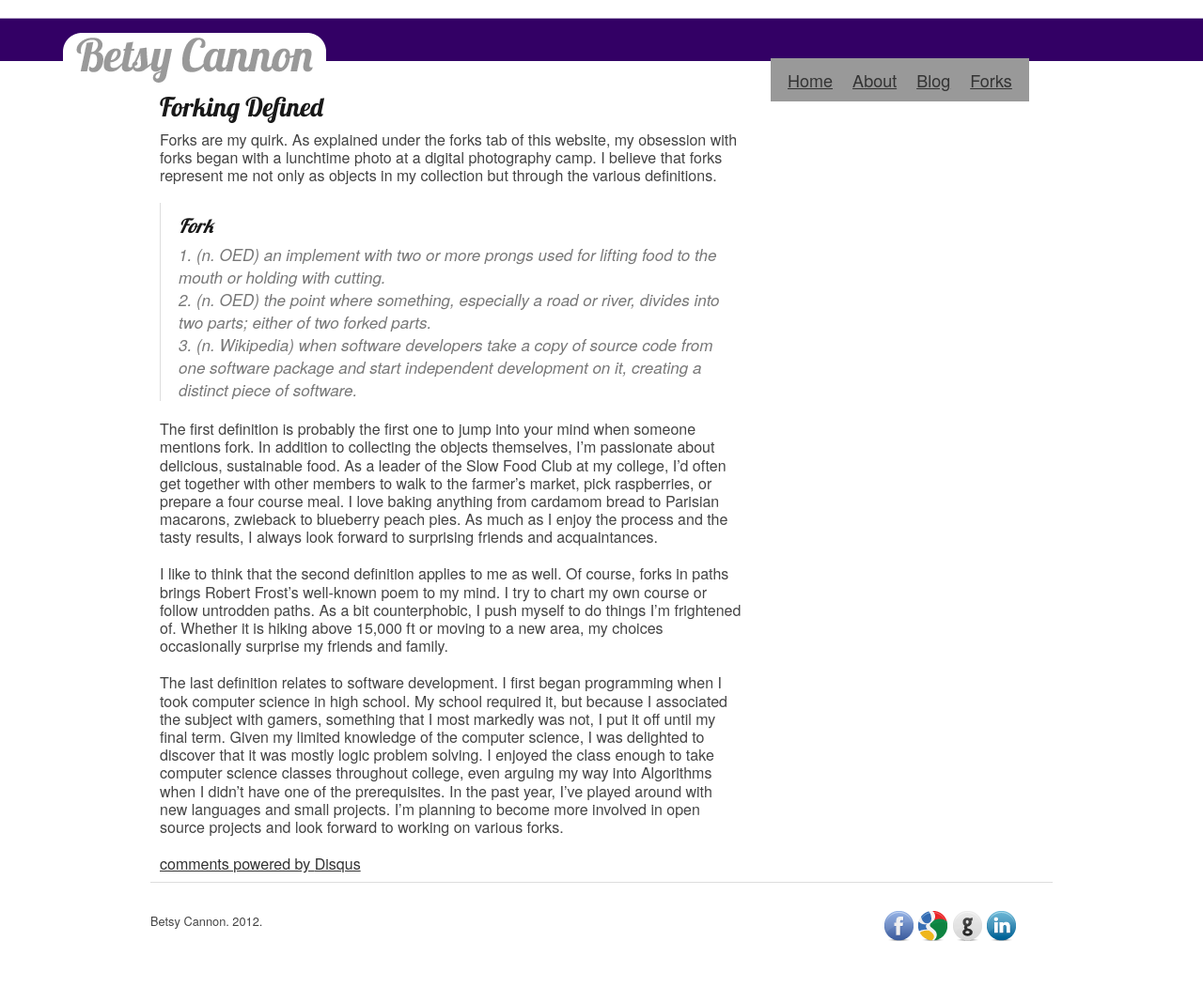
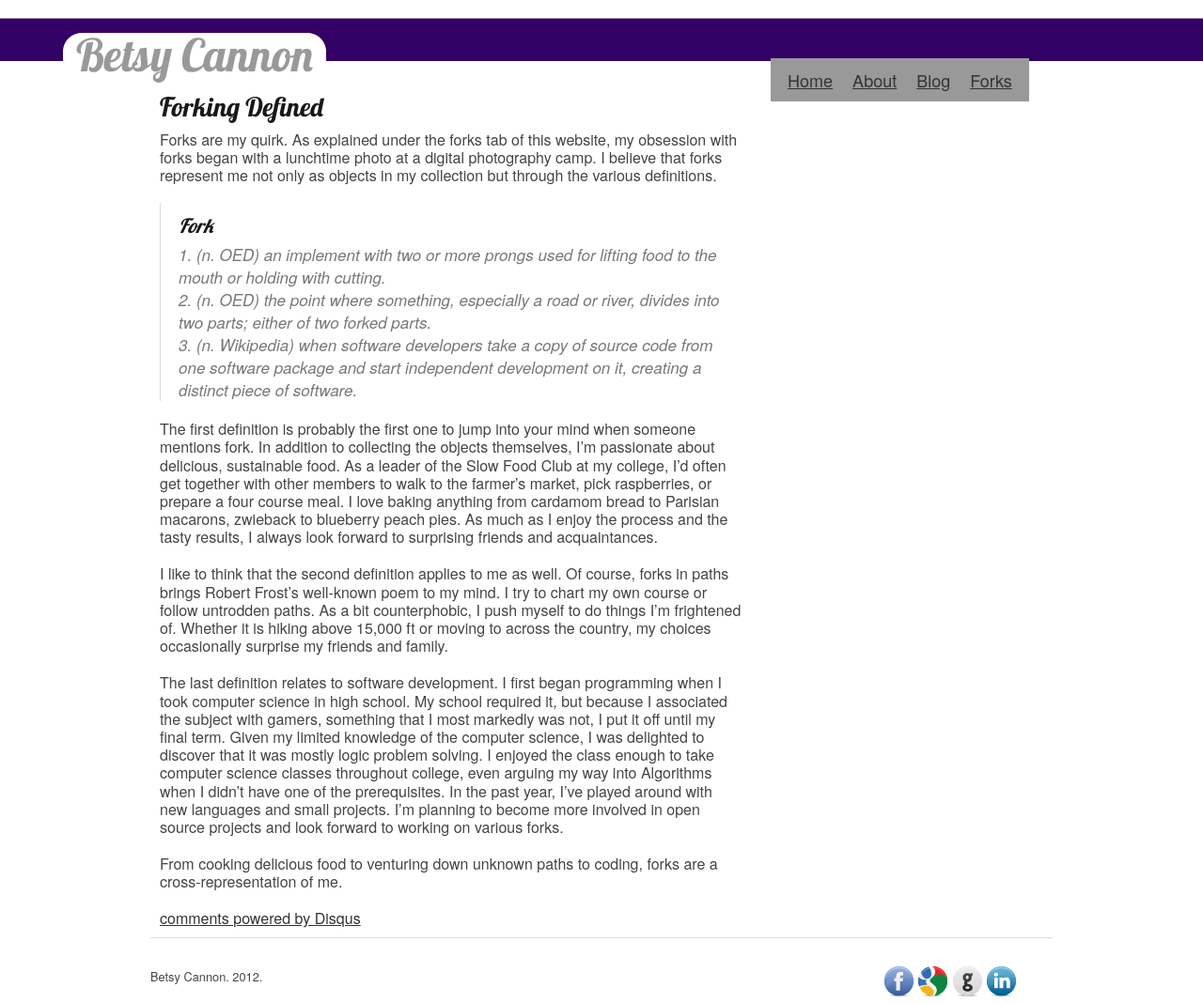
Before and after one commit to forklady42/forklady42.github.com, a Jekyll site: the page built from _posts/2012-06-24-forking-defined.md, in a window 1280 px wide. Shown: the whole page at 94% size. Built offline with Jekyll 4.4.1, drawn with Linux system fonts in a browser that asks for light colours; some web fonts are replaced; Markdown is read by kramdown in place of the engine named in the settings; comment, search, counter and statistics services are not loaded; before the commit the page ends 1009 px from its top, so only the background shows below that.

Commit message:
tweaked wording of post

```diff
--- a/_posts/2012-06-24-forking-defined.md
+++ b/_posts/2012-06-24-forking-defined.md
@@ -36,7 +36,7 @@ I like to think that the second definition applies to me as well. Of course,
 forks in paths brings Robert Frost's well-known poem to my mind. I try to chart my own
 course or follow untrodden paths.
 As a bit counterphobic, I push myself to do things I'm frightened of. Whether it is
-hiking above 15,000 ft or moving to a new area, my choices occasionally surprise my
+hiking above 15,000 ft or moving to across the country, my choices occasionally surprise my
 friends and family.
 
 The last definition relates to software development. I first began programming when
@@ -48,3 +48,6 @@ take computer science classes throughout college, even arguing my way into Algor
 when I didn't have one of the prerequisites. In the past year, I've played around with
 new languages and small projects. I'm planning to become more involved in open source
 projects and look forward to working on various forks.
+
+From cooking delicious food to venturing down unknown paths to coding, forks
+are a cross-representation of me.
```
